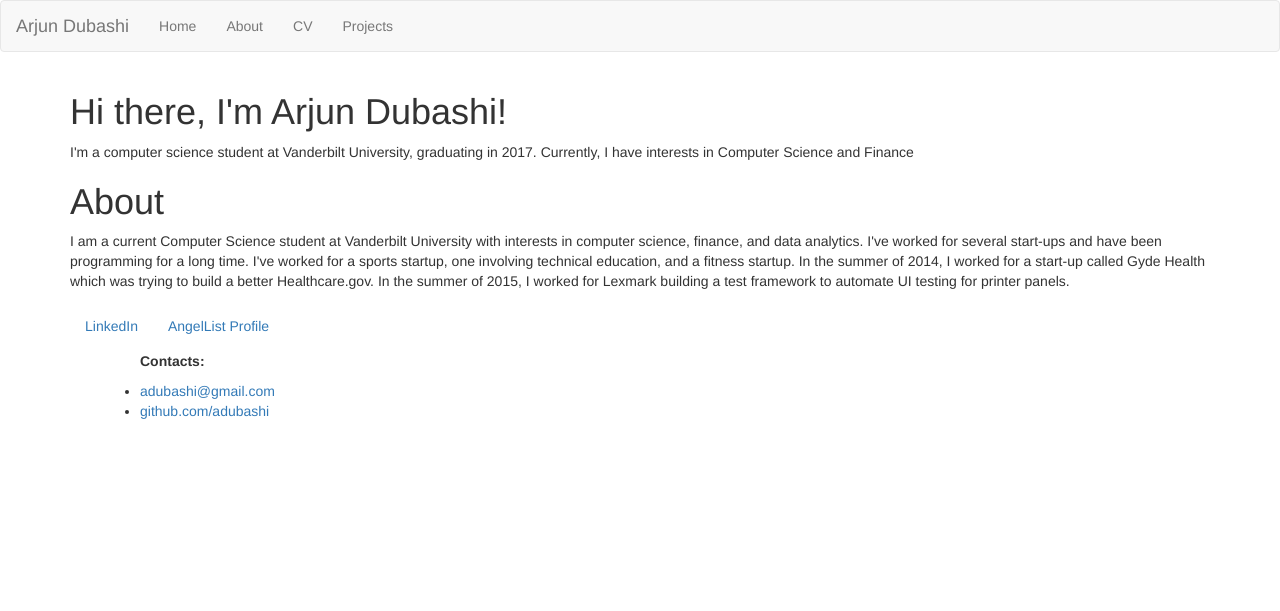
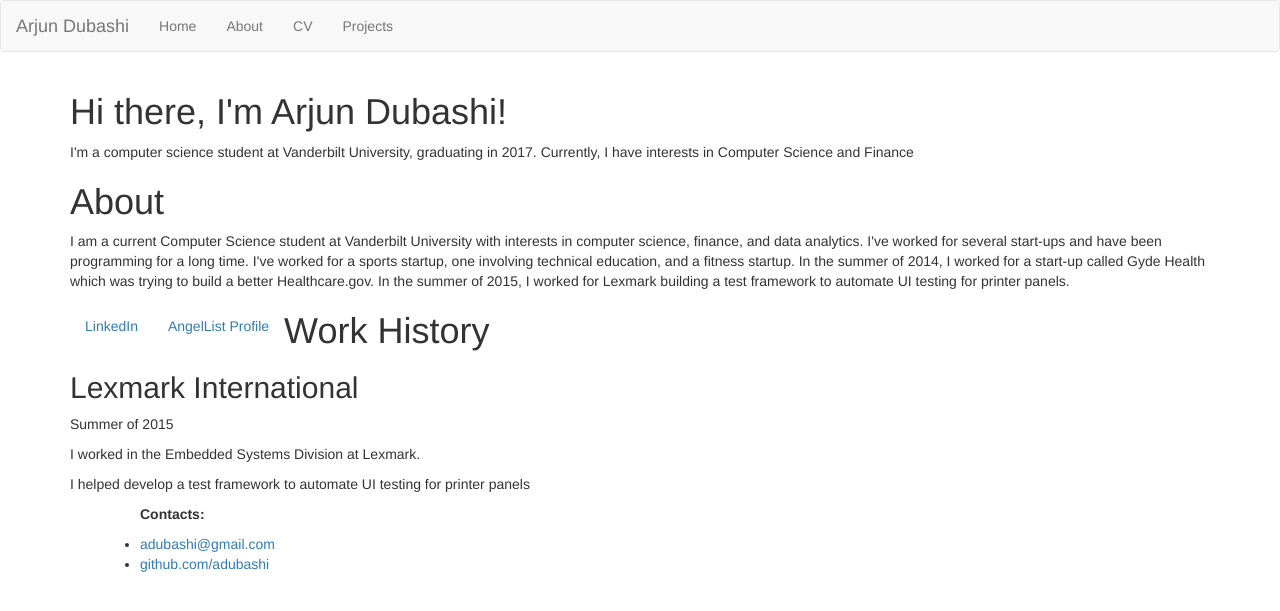
Before and after one commit to adubashi/adubashi.github.io, a Jekyll site: the page built from index.html, in a window 1280 px wide. Shown: the top 611 px of the page. Built offline with Jekyll 4.4.1, drawn with Linux system fonts in a browser that asks for light colours.

Commit message:
Update index.html

```diff
--- a/index.html
+++ b/index.html
@@ -21,3 +21,13 @@ title: Arjun Dubashi
 				<li><a href="#https://angel.co/arjun-dubashi">AngelList Profile</a></li>
 			</ul>
 </div>
+
+<div class="work">
+			<h1>Work History</h1>
+			<div id="lexmark">
+				<h2>Lexmark International</h2>
+				<p>Summer of 2015</p>
+				<p>I worked in the Embedded Systems Division at Lexmark.</p>
+				<p>I helped develop a test framework to automate UI testing for printer panels</p>
+			</div>
+</div>
```
